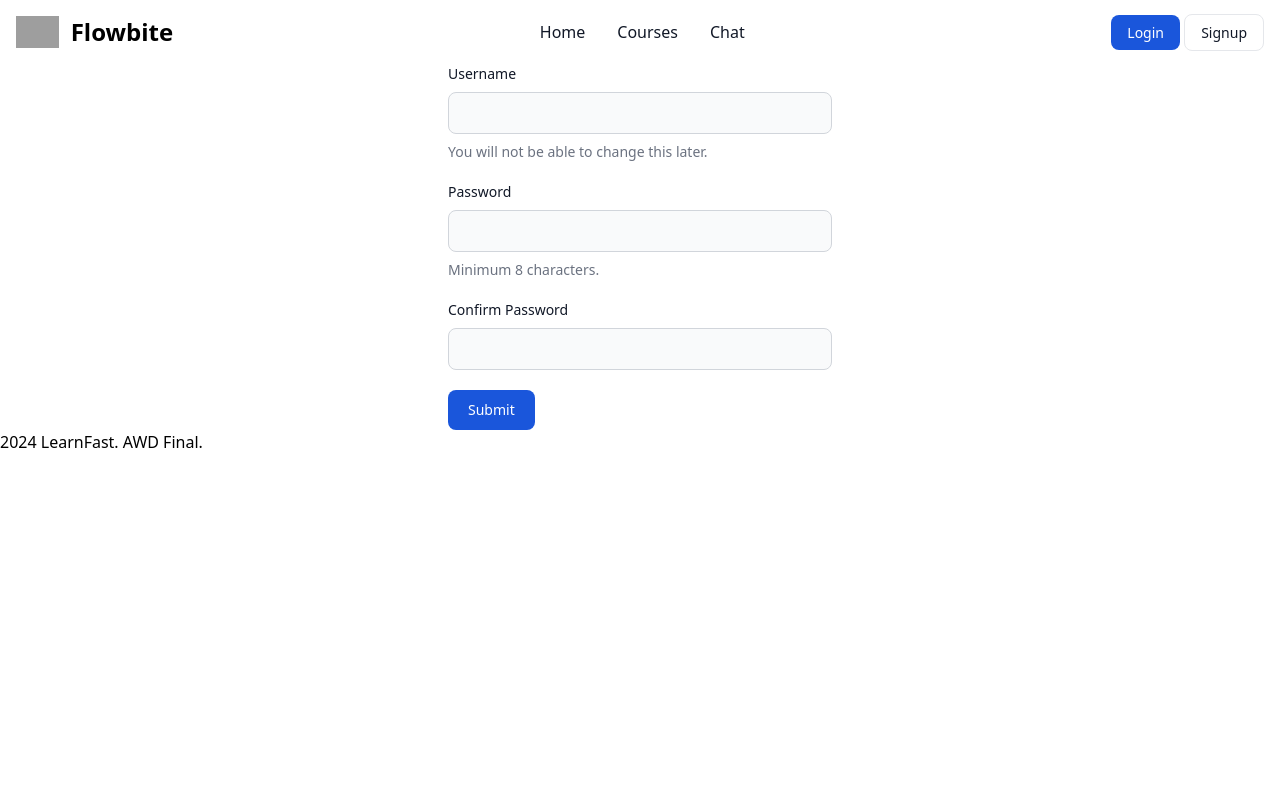
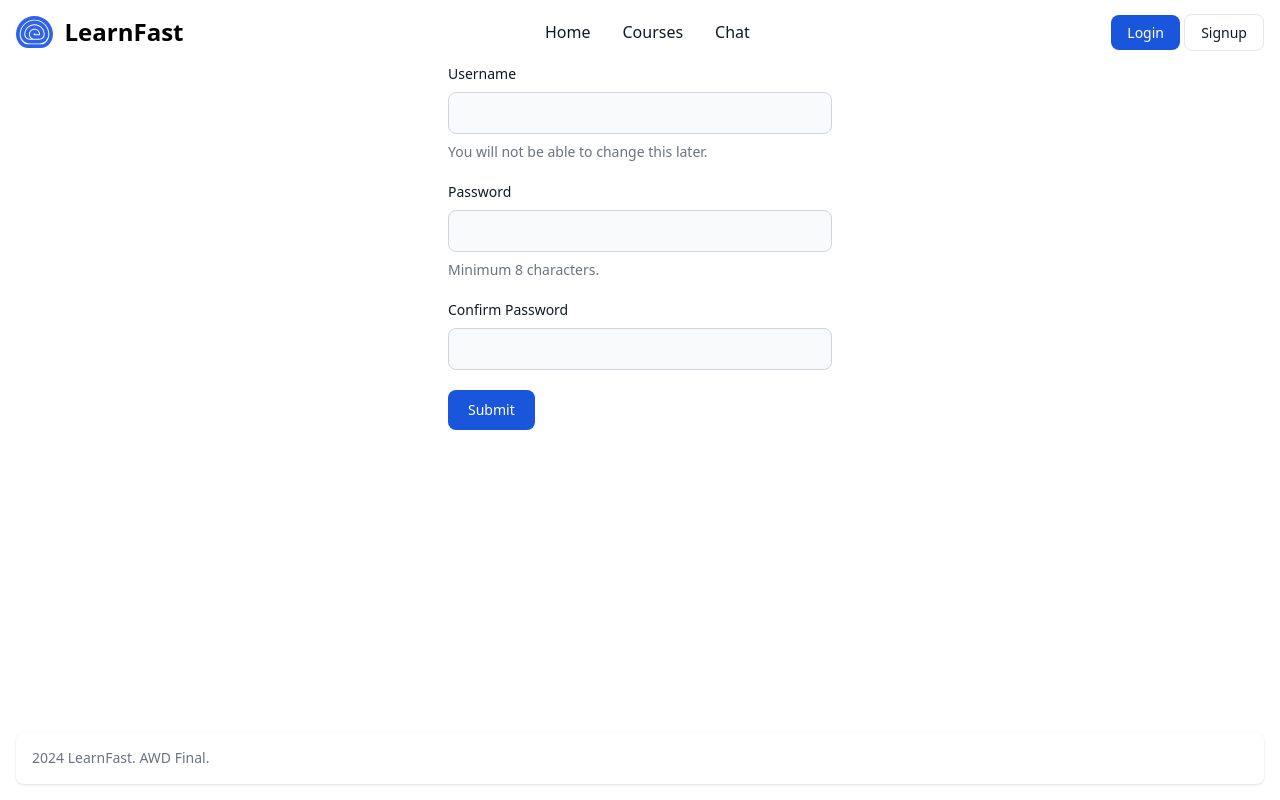
Before and after one commit to AntoineTA/LearnFast, a Django app: page /signup/ in a window 1280 px wide. Run offline with Django 5.2, Linux system fonts and the light colour scheme; style sheets or scripts are compiled from the project's sources; some libraries are stand-ins or nearby versions; grey boxes are pictures that could not be loaded.

Commit message:
style polish

```diff
--- a/main/templates/course/detail.html
+++ b/main/templates/course/detail.html
@@ -2,7 +2,7 @@
 {% load main_tags %}
 
 {% block content %}
-<div class="md:flex mx-20 my-10">
+<div class="md:flex mx-20 my-5">
 
 <!-- Left Column -->
 <div class="md:w-2/5 md:mx-5 mb-10">
--- a/main/views.py
+++ b/main/views.py
@@ -7,6 +7,10 @@ from .forms import *
 
 class IndexView(TemplateView):
     template_name = 'main/index.html'
+
+    def get(self, request):
+        if request.user.is_authenticated:
+            return redirect('profile:own')
 
 class UserListView(UserPassesTestMixin, ListView):
     model = User
--- a/templates/base.html
+++ b/templates/base.html
@@ -9,13 +9,15 @@
     <meta charset="UTF-8">
     <meta name="description" content="A eLearning application for AWD Final Project">
     <title>LearnFast</title>
+    <link rel="shortcut icon" type="image/x-icon" href="{% static 'images/favicon.png' %}">
+
 
     {% compress css %}
     <link rel="stylesheet" href="{% static 'src/output.css' %}">
     {% endcompress %}
 </head>
 
-<body>
+<body class="flex flex-col min-h-screen">
     {% include './nav/bar.html' %}
 
     <div>
@@ -23,11 +25,12 @@
         {% endblock %}
     </div>
 
-    <footer>
-        <p>{% now "Y" %} LearnFast. AWD Final.</p>
+    <footer class="bg-white rounded-lg shadow m-4 dark:bg-gray-800 mt-auto">
+        <div class="w-full mx-auto max-w-screen-xl p-4 md:flex md:items-center md:justify-between">
+            <span class="text-sm text-gray-500 sm:text-center dark:text-gray-400">{% now "Y" %}  LearnFast. AWD Final.</span>
+        </div>
     </footer>
 
     <script src="https://cdnjs.cloudflare.com/ajax/libs/flowbite/2.2.1/flowbite.min.js"></script>
 </body>
-
 </html>
--- a/templates/nav/bar.html
+++ b/templates/nav/bar.html
@@ -1,10 +1,10 @@
-
+{% load static %}
 
 <nav class="bg-white border-gray-200 dark:bg-gray-900">
   <div class="max-w-screen-xl flex flex-wrap items-center justify-between mx-auto p-4">
   <a href="{% url 'index' %}" class="flex items-center space-x-3 rtl:space-x-reverse">
-      <img src="https://flowbite.com/docs/images/logo.svg" class="h-8" alt="LearnFast Logo" />
-      <span class="self-center text-2xl font-semibold whitespace-nowrap dark:text-white">Flowbite</span>
+      <img src="{% static 'images/logo.svg' %}" class="h-8" alt="LearnFast Logo" />
+      <span class="self-center text-2xl font-semibold whitespace-nowrap dark:text-white">LearnFast</span>
   </a>
   {% if user.is_authenticated %}
     {% include './user_menu.html' %}
```
Also changed, not shown: chat/templates/chat/index.html (+15 -4 lines), main/templates/main/index.html (+19 -2 lines), static/images/favicon.png (added), static/images/logo.svg (added).
